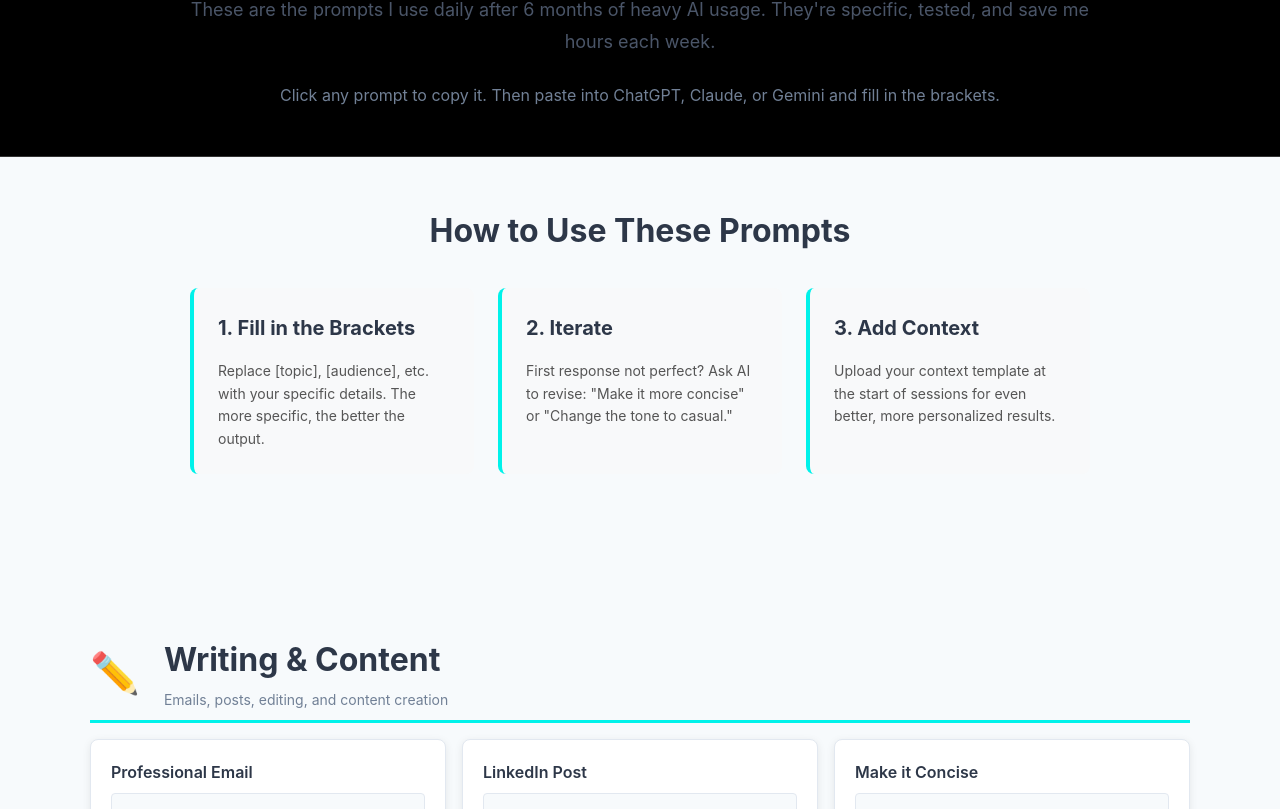
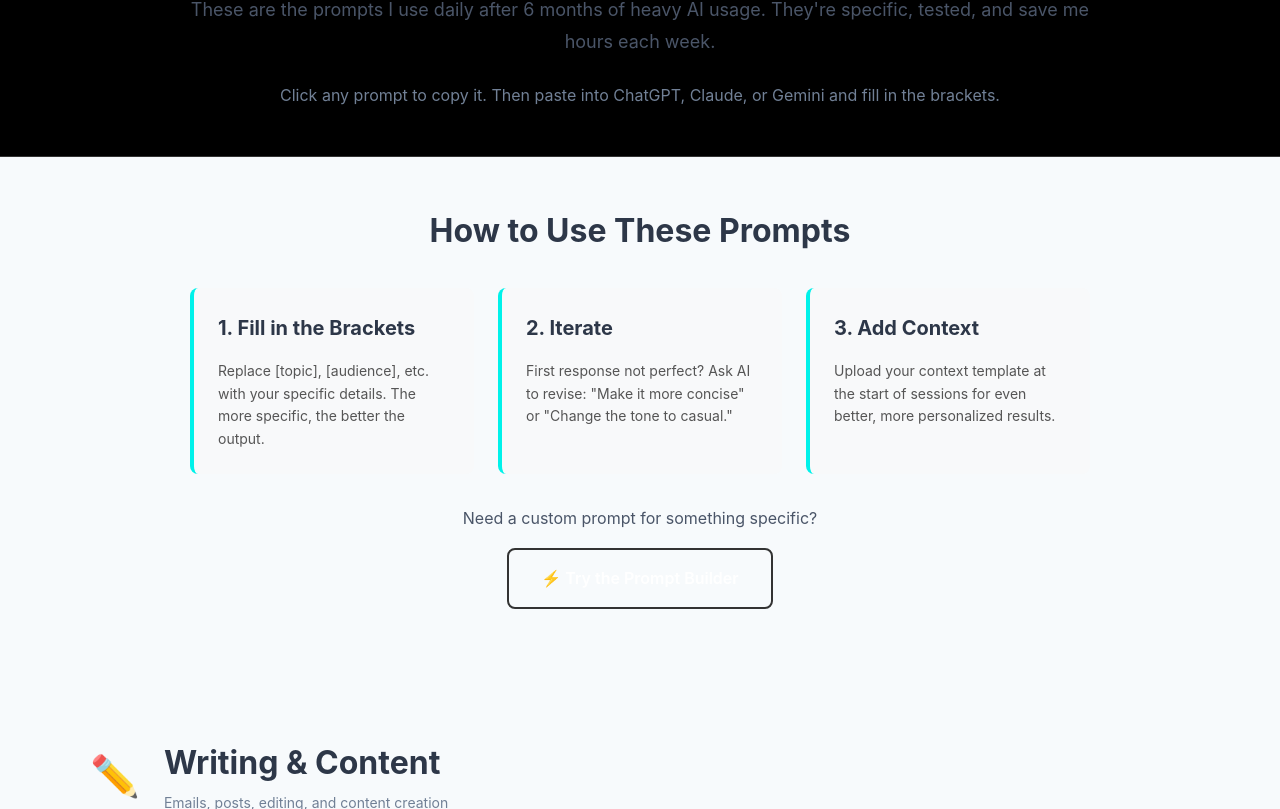
Before and after one commit to givemetheballai-debug/Buildwithjamie, a Next.js app: page /resources/prompts in a window 1280 px wide. Shown: the part 385-1194 px from the top of the page. Built offline with nearby package versions, Linux system fonts and the light colour scheme.

Commit message:
Update page.js

```diff
--- a/app/resources/prompts/page.js
+++ b/app/resources/prompts/page.js
@@ -2,6 +2,7 @@
 
 import Navigation from '../../../components/Navigation'
 import Footer from '../../../components/Footer'
+import Link from 'next/link'
 import { useState } from 'react'
 
 export default function PromptLibrary() {
@@ -216,6 +217,15 @@ export default function PromptLibrary() {
               </p>
             </div>
           </div>
+
+          <div className="text-center mt-lg">
+            <p className="text-base text-secondary mb-sm">
+              Need a custom prompt for something specific?
+            </p>
+            <Link href="/tools" className="btn btn-outline no-underline">
+              ⚡ Try the Prompt Builder
+            </Link>
+          </div>
         </div>
       </section>
 
```
